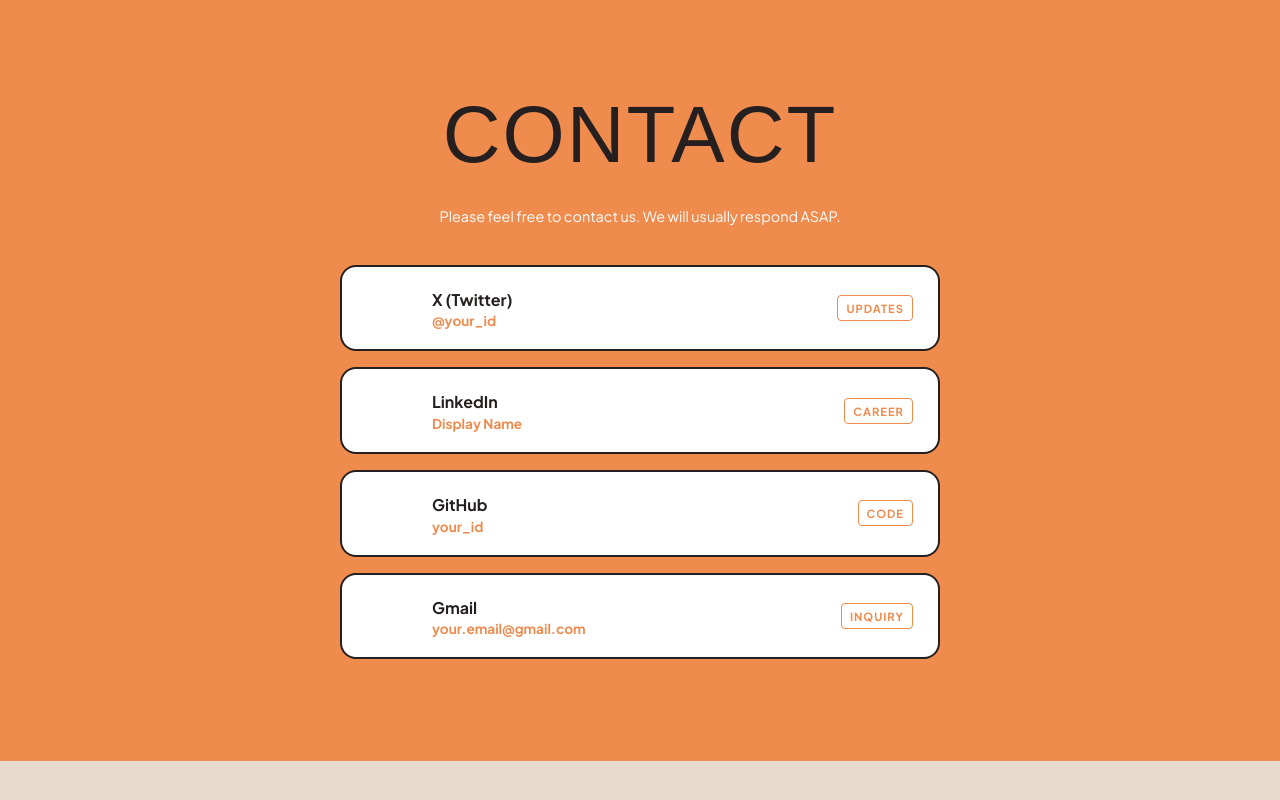
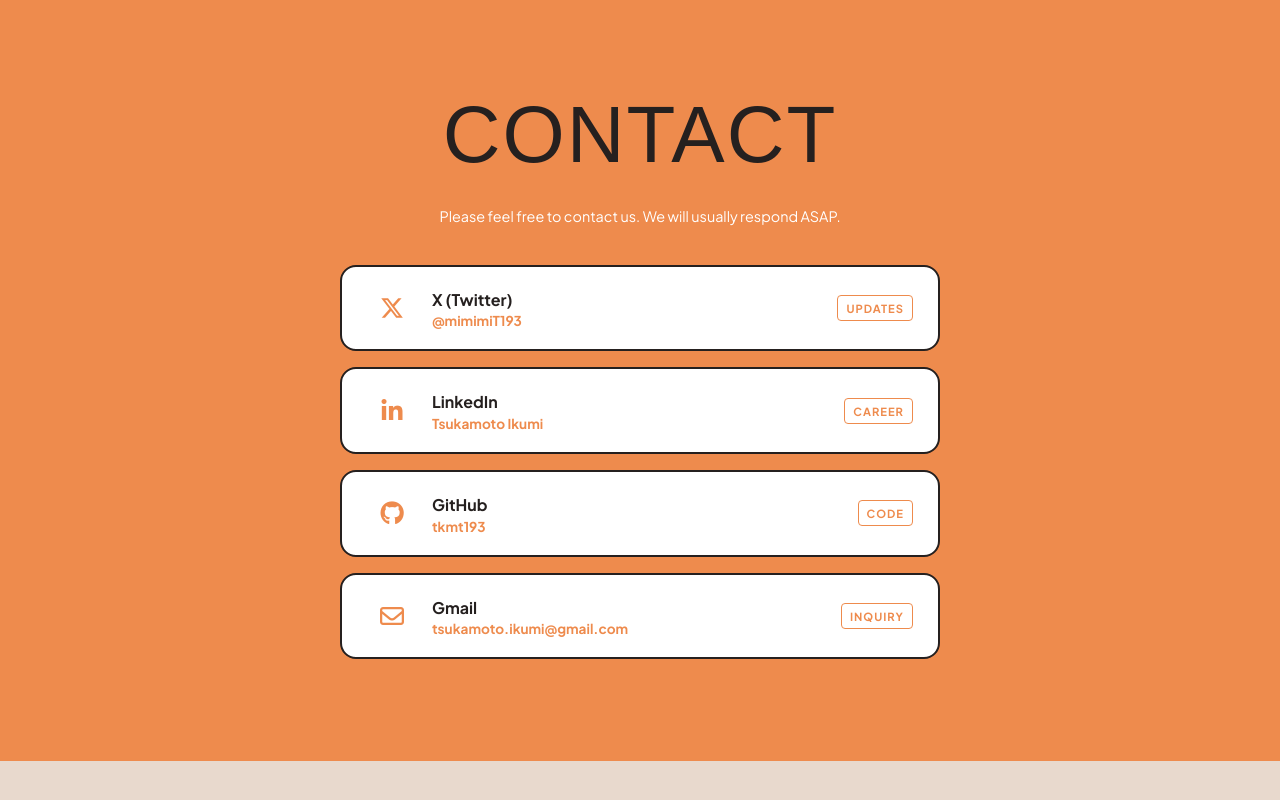
Before and after one commit to tkmt193/my-portfolio, a React (Vite) app: page / in a window 1280 px wide. Shown: the part 6459-7259 px from the top of the page. Built offline with nearby package versions, Linux system fonts and the light colour scheme; a web font is replaced by a local one.

Commit message:
fix content

```diff
--- a/index.html
+++ b/index.html
@@ -2,13 +2,16 @@
 <html lang="en">
   <head>
     <meta charset="UTF-8" />
-    <link rel="icon" type="image/svg+xml" href="/vite.svg" />
+    <link rel="icon" type="image/jpg" href="/chara.jpg" />
     <link rel="stylesheet" href="https://use.typekit.net/hrz5cer.css">
     <meta name="viewport" content="width=device-width, initial-scale=1.0" />
     <link rel="preconnect" href="https://fonts.googleapis.com">
-<link rel="preconnect" href="https://fonts.gstatic.com" crossorigin>
-<link href="https://fonts.googleapis.com/css2?family=Plus+Jakarta+Sans:ital,wght@0,200..800;1,200..800&display=swap" rel="stylesheet">
-
+    <link rel="preconnect" href="https://fonts.gstatic.com" crossorigin>
+    <link href="https://fonts.googleapis.com/css2?family=Plus+Jakarta+Sans:ital,wght@0,200..800;1,200..800&display=swap" rel="stylesheet">
+    <link
+      rel="stylesheet"
+      href="https://cdnjs.cloudflare.com/ajax/libs/font-awesome/6.5.0/css/all.min.css"
+    />
     <title>Ikumi Tsukamoto Official Web Site</title>
   </head>
   <body>
--- a/src/sections/Contact/Contact.tsx
+++ b/src/sections/Contact/Contact.tsx
@@ -5,31 +5,35 @@ import car from "../../assets/car.png";
 const links = [
 	{
 		name: "X (Twitter)",
-		id: "@your_id",
-		url: "https://x.com/your_id",
+		id: "@mimimiT193",
+		url: "https://x.com/mimimiT193",
 		tag: "Updates",
 		icon: "fa-x-twitter",
+		prefix: "fa-brands",
 	},
 	{
 		name: "LinkedIn",
-		id: "Display Name",
-		url: "https://linkedin.com/in/your_id",
+		id: "Tsukamoto Ikumi",
+		url: "https://linkedin.com/in/tsukamotoikumi",
 		tag: "Career",
 		icon: "fa-linkedin-in",
+		prefix: "fa-brands",
 	},
 	{
 		name: "GitHub",
-		id: "your_id",
-		url: "https://github.com/your_id",
+		id: "tkmt193",
+		url: "https://github.com/tkmt193",
 		tag: "Code",
 		icon: "fa-github",
+		prefix: "fa-brands",
 	},
 	{
 		name: "Gmail",
-		id: "your.email@gmail.com",
-		url: "mailto:your.email@gmail.com",
+		id: "tsukamoto.ikumi@gmail.com",
+		url: "mailto:tsukamoto.ikumi@gmail.com",
 		tag: "Inquiry",
 		icon: "fa-envelope",
+		prefix: "fa-regular",
 	},
 ];
 
@@ -72,9 +76,7 @@ export default function Contact({
 									className={styles.linkItem}
 								>
 									<div className={styles.iconBox}>
-										<i
-											className={`fa-brands ${link.icon} ${link.name === "Gmail" ? "fa-regular" : ""}`}
-										></i>
+										<i className={`${link.prefix} ${link.icon}`}></i>
 									</div>
 									<div className={styles.info}>
 										<span className={styles.linkName}>{link.name}</span>
```
Also changed, not shown: public/chara.jpg (added).
